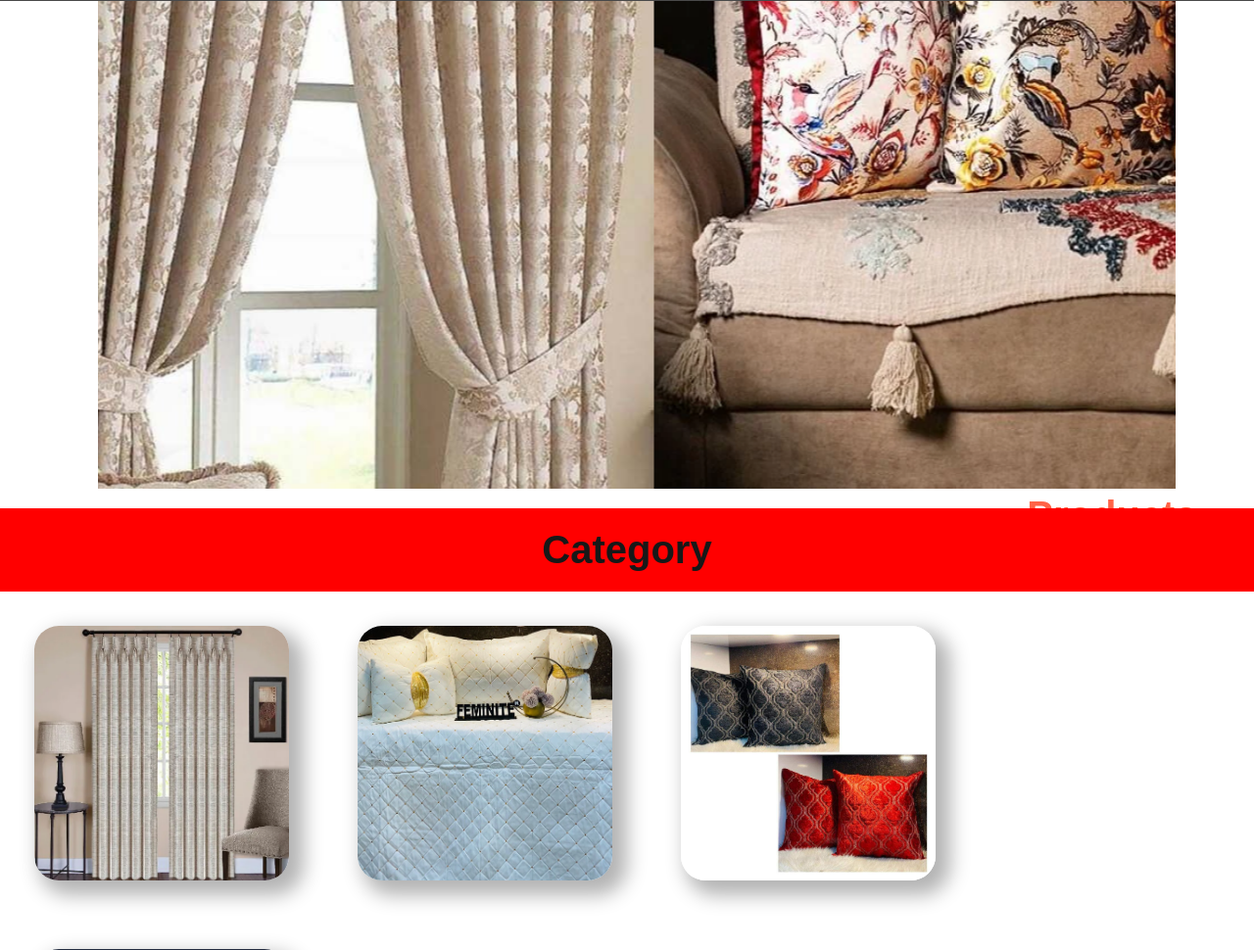
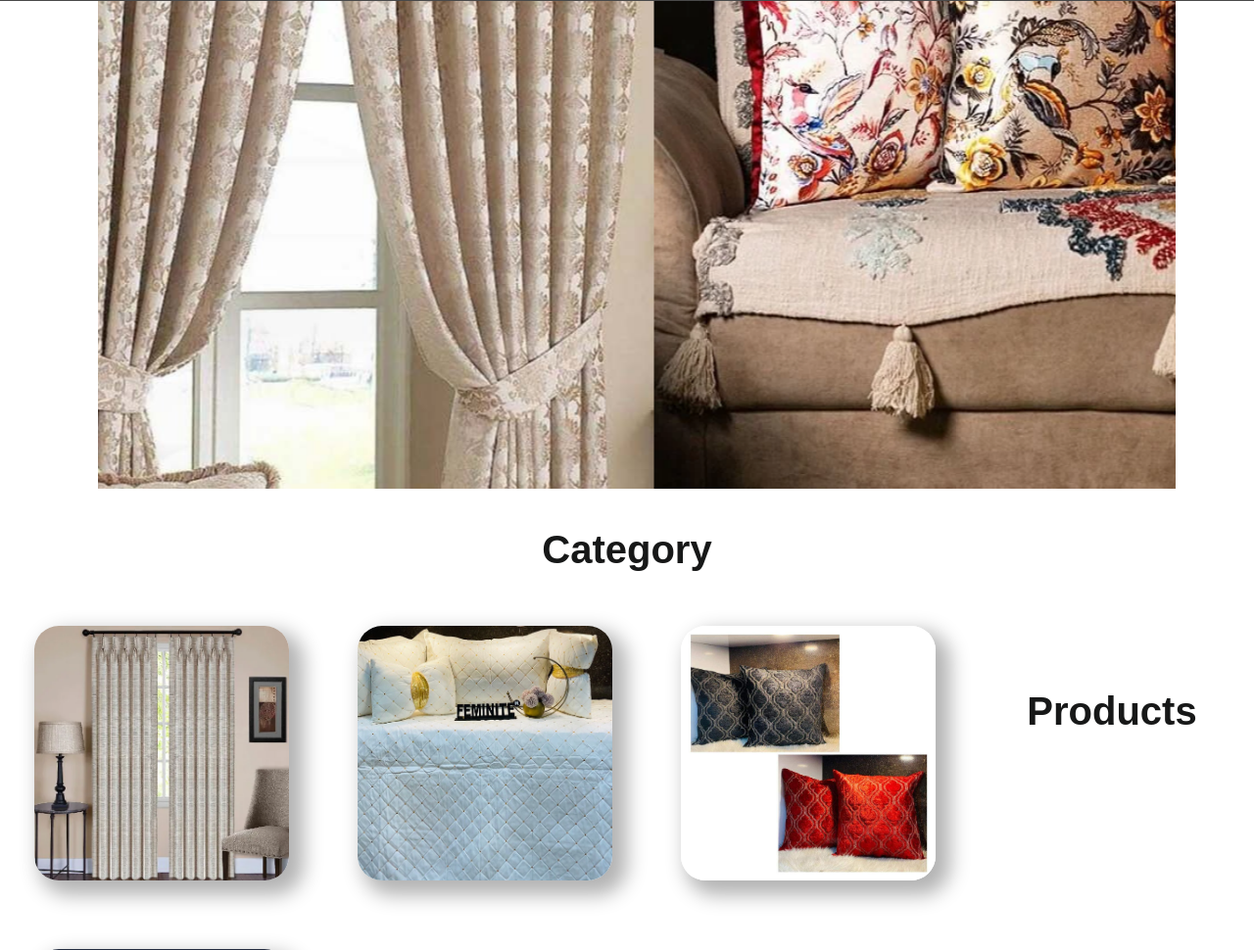
Before and after one commit to Yatharth0011/E-commerce-website, a Django app: page /Products/ in a window 1280 px wide; the page is wider, and only the part inside the window is pictured. Shown: the part 101-1071 px from the top of that part at 98% size. Run offline with Django 5.2, Linux system fonts and the light colour scheme; some web fonts are replaced.

Commit message:
changing the products heading position

```diff
--- a/mysite/Products/static/style.css
+++ b/mysite/Products/static/style.css
@@ -157,14 +157,12 @@ body{
     color: rgb(23, 24, 24);
     padding: 20px;
     font-size: 40px;
-    background-color: red;
 }
 .prod{
     font-size: 100px;
     position: relative;
     top: 1500px;
     left: 100px;
-    background-color: red;
 }
 .heading{
     display: flex;
@@ -174,6 +172,6 @@ body{
     color: rgb(23, 24, 24);
     padding: 20px;
     font-size: 40px;
-    z-index: 1000;
-    color: tomato;
+    position: relative;
+    top: 200px;
 }
```
